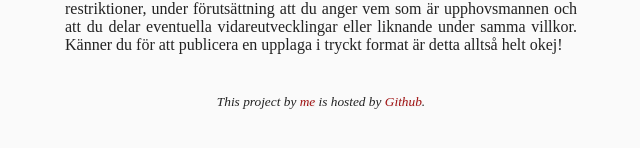
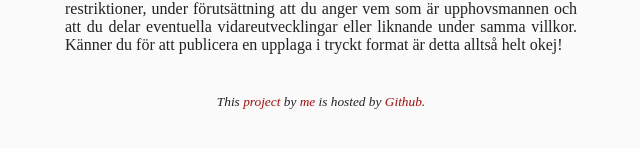
Before and after one commit to urdh/latexbok, a plain HTML site: page index.html in a window 1280 px wide. Shown: the part 990-1138 px from the top of the page, 319-959 px from the left. Drawn offline with Linux system fonts and the light colour scheme; a web font is replaced by a local one.

Commit message:
Update index.html

```diff
--- a/index.html
+++ b/index.html
@@ -31,7 +31,7 @@
     <p>Boken är tillgänglig under en Creative Commons-licens (<a href="http://creativecommons.org/licenses/by-sa/4.0/">BY-SA 4.0</a>), vilket innebär att du som användare får kopiera, distribuera och sända verket utan restriktioner, under förutsättning att du anger vem som är upphovsmannen och att du delar eventuella vidareutvecklingar eller liknande under samma villkor. Känner du för att publicera en upplaga i tryckt format är detta alltså helt okej!</p>
 
     <footer>
-        <p>This project by <a href="http://sigurdhsson.org/">me</a> is hosted by <a href="http://github.com/urdh/latexbok">Github</a>.</p>
+        <p>This <a href="http://projects.sigurdhsson.org/">project</a> by <a href="http://sigurdhsson.org/">me</a> is hosted by <a href="http://github.com/urdh/chscite">Github</a>.</p>
     </footer>
     <a href="https://github.com/urdh/latexbok"><img style="position: absolute; top: 0; right: 0; border: 0;" src="github.png" alt="Fork me on GitHub"></a>
 </body>
```
